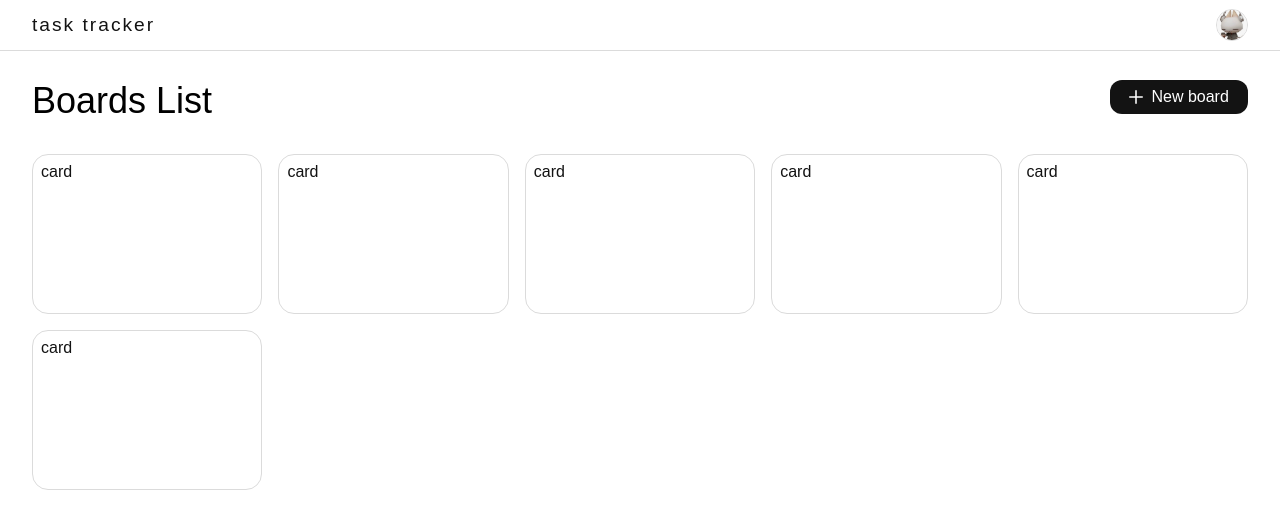
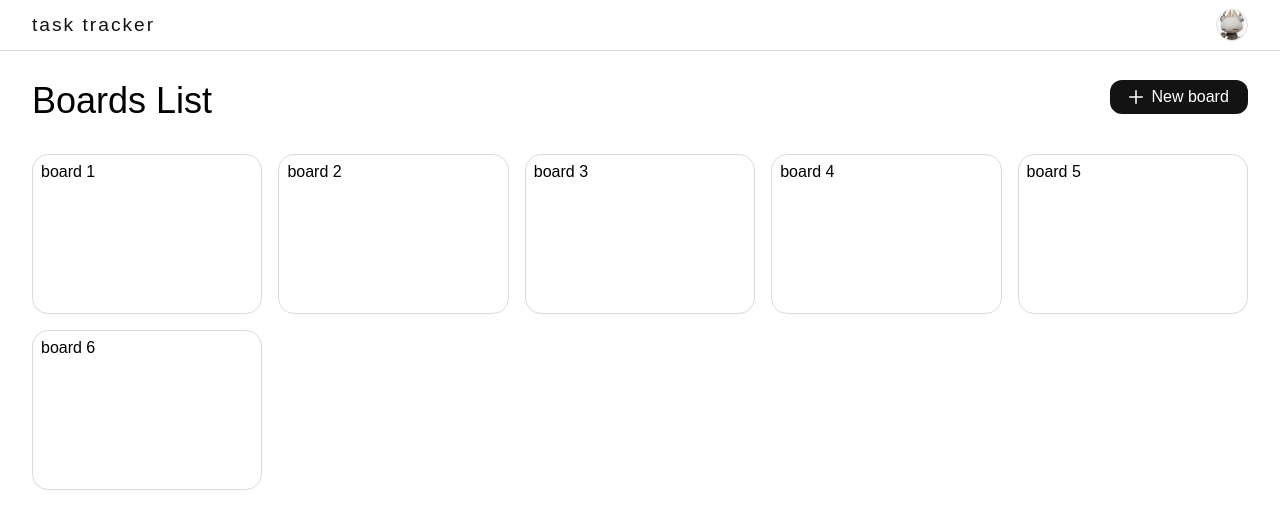
Before and after one commit to bogi-lyceya-44/task-tracker-front, a Vue app: page / in a window 1280 px wide. Shown: the top 528 px of the page. Built offline with nearby package versions, Linux system fonts and the light colour scheme.

Commit message:
feat: drag and drop (ver. 1)

```diff
--- a/src/components/BoardCard.vue
+++ b/src/components/BoardCard.vue
@@ -3,14 +3,17 @@ import { defineComponent } from "vue";
 
 export default defineComponent({
   name: "BoardCard",
-  props: ["name"],
+  props: {
+    name: {
+      type: String,
+      required: true,
+    },
+  },
 });
 </script>
 
 <template>
-  <RouterLink class="board-link" to="#">
-    <div class="board-card">card</div>
-  </RouterLink>
+  <div class="board-card">{{ name }}</div>
 </template>
 
 <style scoped>
@@ -20,9 +23,4 @@ export default defineComponent({
   border: 1px solid var(--border-light-color);
   border-radius: 1em;
 }
-
-.board-link {
-  border-radius: 1em;
-  color: var(--text-color);
-}
 </style>
--- a/src/components/BoardsList.vue
+++ b/src/components/BoardsList.vue
@@ -1,5 +1,5 @@
 <script lang="ts">
-import { defineComponent, type ComponentPublicInstance } from "vue";
+import { defineComponent } from "vue";
 import BoardCard from "./BoardCard.vue";
 
 export default defineComponent({
@@ -8,38 +8,31 @@ export default defineComponent({
   data() {
     return {
       boards: [
-        { id: 0, name: "board" },
-        { id: 1, name: "board" },
-        { id: 2, name: "board" },
-        { id: 3, name: "board" },
-        { id: 4, name: "board" },
-        { id: 5, name: "board" },
+        { id: 0, name: "board 1" },
+        { id: 1, name: "board 2" },
+        { id: 2, name: "board 3" },
+        { id: 3, name: "board 4" },
+        { id: 4, name: "board 5" },
+        { id: 5, name: "board 6" },
       ],
-      boardCardRefs: [] as HTMLElement[],
+      draggedIndex: null as number | null,
     };
   },
-  mounted() {
-    this.dragAndDrop();
-  },
   methods: {
-    setBoardCardRef(el: Element | ComponentPublicInstance | null) {
-      const domEl = (el as ComponentPublicInstance)?.$el ?? el;
+    handleDragStart(index: number) {
+      this.draggedIndex = index;
+    },
+    handleDragOver(event: DragEvent) {
+      event.preventDefault();
+    },
+    handleDrop(dropIndex: number) {
+      if (this.draggedIndex === null || this.draggedIndex === dropIndex) return;
 
-      if (domEl instanceof HTMLElement && !this.boardCardRefs.includes(domEl)) {
-        this.boardCardRefs.push(domEl);
-      }
-    },
-
-    dragAndDrop() {
-      for (const board of this.boardCardRefs) {
-        board.draggable = true;
-        board.addEventListener("dragstart", () => {
-          board.classList.add("dragging");
-        });
-        board.addEventListener("dragend", () => {
-          board.classList.remove("dragging");
-        });
-      }
+      const updated = [...this.boards];
+      const [movedItem] = updated.splice(this.draggedIndex, 1);
+      updated.splice(dropIndex, 0, movedItem);
+      this.boards = updated;
+      this.draggedIndex = null;
     },
   },
 });
@@ -54,14 +47,19 @@ export default defineComponent({
         New board
       </button>
     </div>
-    <div class="boards-list" ref="boardsList">
-      <BoardCard
-        v-for="board in boards"
+    <TransitionGroup name="list" tag="div" class="boards-list">
+      <div
+        class="card"
+        v-for="(board, index) in boards"
         :key="board.id"
-        :name="board.name"
-        :ref="setBoardCardRef"
-      />
-    </div>
+        draggable="true"
+        @dragstart="handleDragStart(index)"
+        @dragover="handleDragOver"
+        @drop="handleDrop(index)"
+      >
+        <BoardCard :name="board.name" />
+      </div>
+    </TransitionGroup>
   </section>
 </template>
 
@@ -89,9 +87,14 @@ export default defineComponent({
   display: grid;
   grid-template-columns: repeat(auto-fit, minmax(12em, 1fr));
   gap: 1em;
+  transition: 0.5s;
 }
 
 .button__plus {
   height: 0.9em;
 }
+
+.list-move {
+  transition: all 0.4s;
+}
 </style>
```
